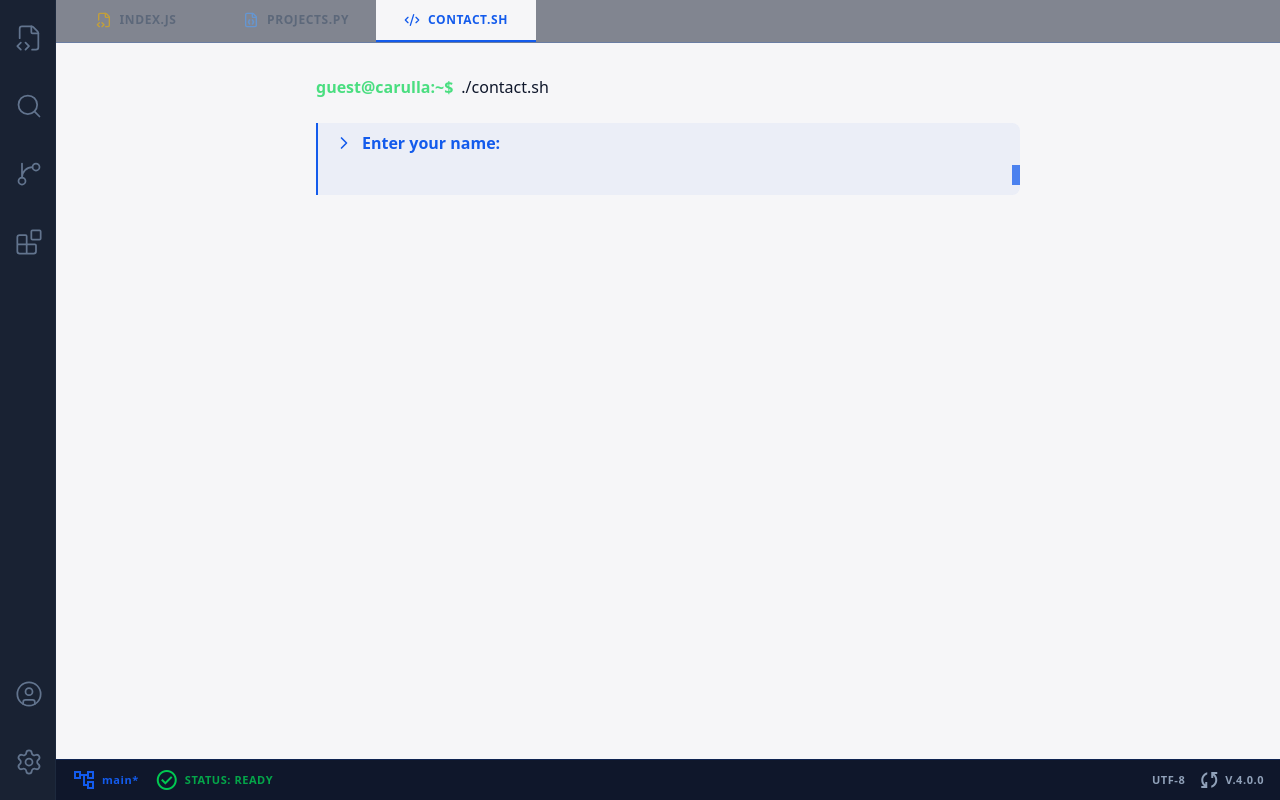
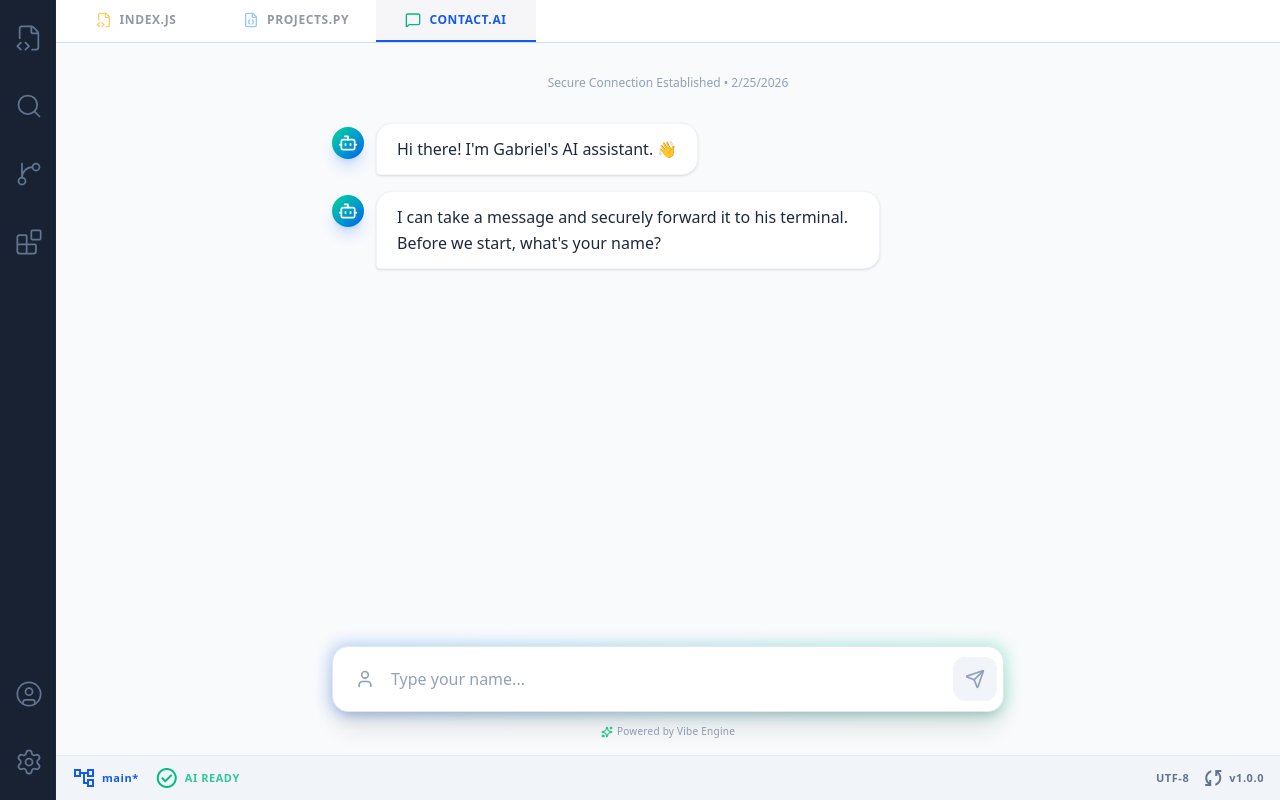
Before and after one commit to carulla/Portfolio, a Next.js app: page /Portfolio/contact in a window 1280 px wide. Built offline with nearby package versions, Linux system fonts and the light colour scheme.

Commit message:
feat(contact): redesign contact page into interactive AI chatbot UI

```diff
--- a/app/contact/page.tsx
+++ b/app/contact/page.tsx
@@ -1,163 +1,220 @@
 'use client';
 
-import { useState } from 'react';
-import { TerminalWindow } from '@/components/ui/terminal-window';
-import { Terminal, ChevronRight, Edit3 } from 'lucide-react';
+import { useState, useRef, useEffect } from 'react';
+import { Send, Bot, User, Sparkles } from 'lucide-react';
 import { EditorTab } from '@/components/ui/editor-tab';
-import { FileCode2, FileJson, Code2 } from 'lucide-react';
+import { FileCode2, FileJson, MessageSquare } from 'lucide-react';
+import { motion, AnimatePresence } from 'framer-motion';
+
+type Message = {
+    id: string;
+    sender: 'ai' | 'user';
+    text: string;
+};
 
 export default function ContactPage() {
+    // 0: Ask Name, 1: Ask Phone, 2: Ask Message, 3: Done
     const [step, setStep] = useState(0);
-    const [formData, setFormData] = useState({ name: '', email: '', message: '' });
+    const [messages, setMessages] = useState<Message[]>([
+        { id: 'initial-1', sender: 'ai', text: "Hi there! I'm Gabriel's AI assistant. 👋" },
+        { id: 'initial-2', sender: 'ai', text: "I can take a message and securely forward it to his terminal. Before we start, what's your name?" }
+    ]);
     const [inputVal, setInputVal] = useState('');
+    const [isTyping, setIsTyping] = useState(false);
+
+    // Form data accumulation
+    const [formData, setFormData] = useState({ name: '', phone: '', message: '' });
+
+    const messagesEndRef = useRef<HTMLDivElement>(null);
+    const inputRef = useRef<HTMLInputElement>(null);
+
+    const scrollToBottom = () => {
+        messagesEndRef.current?.scrollIntoView({ behavior: 'smooth' });
+    };
+
+    useEffect(() => {
+        scrollToBottom();
+    }, [messages, isTyping]);
+
+    const handleSend = () => {
+        if (!inputVal.trim() || isTyping || step >= 3) return;
+
+        const userText = inputVal.trim();
+        const newMessages = [...messages, { id: Date.now().toString(), sender: 'user' as const, text: userText }];
+        setMessages(newMessages);
+        setInputVal('');
+        setIsTyping(true);
+
+        // Process step transition with simulated AI delay
+        setTimeout(() => {
+            let aiResponse = '';
+
+            if (step === 0) {
+                setFormData(prev => ({ ...prev, name: userText }));
+                aiResponse = `Nice to meet you, ${userText}! Could I get your phone number or email so we can reach you back?`;
+                setStep(1);
+            } else if (step === 1) {
+                setFormData(prev => ({ ...prev, phone: userText }));
+                aiResponse = "Perfect. What message would you like me to pass along?";
+                setStep(2);
+            } else if (step === 2) {
+                setFormData(prev => ({ ...prev, message: userText }));
+                aiResponse = "Thanks! I've encrypted your message and dispatched it. Gabriel will get back to you soon. Have a great day! ✨";
+                setStep(3);
+
+                // In a real app, you would send the `formData` payload to your API here.
+                console.log('Sending payload:', { ...formData, message: userText });
+            }
+
+            setMessages([...newMessages, { id: (Date.now() + 1).toString(), sender: 'ai', text: aiResponse }]);
+            setIsTyping(false);
+
+            // Auto-focus input for next step if not done
+            if (step < 2) {
+                setTimeout(() => inputRef.current?.focus(), 100);
+            }
+        }, 800 + Math.random() * 600); // Random delay between 800ms to 1400ms for realism
+    };
 
     const handleKeyDown = (e: React.KeyboardEvent<HTMLInputElement>) => {
-        if (e.key === 'Enter' && inputVal.trim()) {
-            if (step === 0) setFormData({ ...formData, name: inputVal });
-            if (step === 1) setFormData({ ...formData, email: inputVal });
-            if (step === 2) setFormData({ ...formData, message: inputVal });
-
-            setInputVal('');
-            setStep(prev => Math.min(prev + 1, 3));
+        if (e.key === 'Enter') {
+            e.preventDefault();
+            handleSend();
         }
     };
 
     return (
-        <div className="flex flex-col h-full w-full bg-background-light dark:bg-background-dark overflow-hidden">
-            {/* Editor Tabs */}
-            <div className="flex border-b border-primary/20 bg-slate-900/50 dark:bg-slate-950/50 overflow-x-auto hide-scrollbar z-10 sticky top-0">
+        <div className="flex flex-col h-full w-full bg-slate-50 dark:bg-background-dark overflow-hidden">
+            {/* Editor Tabs - Keep the IDE immersion */}
+            <div className="flex border-b border-primary/20 bg-white dark:bg-slate-950/50 overflow-x-auto hide-scrollbar z-10 sticky top-0">
                 <EditorTab title="index.js" icon={FileCode2} iconColor="text-yellow-500" isActive={false} />
                 <EditorTab title="projects.py" icon={FileJson} iconColor="text-blue-400" isActive={false} />
-                <EditorTab title="contact.sh" icon={Code2} isActive={true} />
+                <EditorTab title="contact.ai" icon={MessageSquare} iconColor="text-emerald-500" isActive={true} />
             </div>
 
-            <div className="flex-1 p-4 md:p-8 font-mono text-sm sm:text-base overflow-y-auto custom-scrollbar flex flex-col max-w-3xl mx-auto w-full">
-                <div className="flex items-center gap-2 mb-6">
-                    <span className="text-terminal-green font-bold">guest@carulla:~$</span>
-                    <span className="text-slate-900 dark:text-white">./contact.sh</span>
+            {/* Chat Area */}
+            <div className="flex-1 overflow-y-auto w-full custom-scrollbar relative flex flex-col pt-4 pb-24 md:pb-32 px-4 md:px-8">
+                <div className="max-w-2xl w-full mx-auto flex flex-col gap-4">
+
+                    {/* Timestamp Header */}
+                    <div className="text-center text-xs text-slate-400 font-medium py-4">
+                        Secure Connection Established • {new Date().toLocaleDateString()}
                     </div>
 
-                <div className="space-y-6 flex-1">
-                    {/* Step 1: Name */}
-                    <div className={`flex flex-col gap-2 pl-4 py-2 border-l-2 ${step >= 0 ? 'border-primary' : 'border-transparent'} ${step === 0 ? 'bg-primary/5 rounded-r-lg' : ''}`}>
-                        <div className="flex items-center gap-2">
-                            <ChevronRight className={`w-5 h-5 ${step === 0 ? 'text-primary' : 'text-slate-400'}`} />
-                            <p className={`font-bold ${step === 0 ? 'text-primary' : 'text-slate-400'}`}>Enter your name:</p>
+                    <AnimatePresence initial={false}>
+                        {messages.map((msg) => (
+                            <motion.div
+                                key={msg.id}
+                                initial={{ opacity: 0, y: 10, scale: 0.95 }}
+                                animate={{ opacity: 1, y: 0, scale: 1 }}
+                                className={`flex gap-3 w-full ${msg.sender === 'user' ? 'justify-end' : 'justify-start'}`}
+                            >
+                                {/* AI Avatar */}
+                                {msg.sender === 'ai' && (
+                                    <div className="w-8 h-8 rounded-full bg-gradient-to-br from-emerald-400 to-primary flex items-center justify-center shrink-0 mt-1 shadow-lg shadow-primary/20">
+                                        <Bot className="w-5 h-5 text-white" />
                                     </div>
-                        <div className="flex items-center pl-7">
-                            {step > 0 ? (
-                                <p className="text-slate-900 dark:text-white">{formData.name}</p>
-                            ) : (
-                                <div className="flex items-center w-full">
+                                )}
+
+                                {/* Message Bubble */}
+                                <div className={`
+                                    max-w-[85%] md:max-w-[75%] rounded-2xl px-5 py-3 text-sm md:text-base leading-relaxed
+                                    ${msg.sender === 'user'
+                                        ? 'bg-primary text-white rounded-br-sm shadow-md shadow-primary/10'
+                                        : 'bg-white dark:bg-slate-800 text-slate-800 dark:text-slate-100 rounded-bl-sm shadow-sm border border-slate-100 dark:border-slate-700'
+                                    }
+                                `}>
+                                    {msg.text}
+                                </div>
+                            </motion.div>
+                        ))}
+                    </AnimatePresence>
+
+                    {/* Typing Indicator */}
+                    {isTyping && (
+                        <motion.div
+                            initial={{ opacity: 0, y: 10 }}
+                            animate={{ opacity: 1, y: 0 }}
+                            className="flex gap-3 w-full justify-start"
+                        >
+                            <div className="w-8 h-8 rounded-full bg-gradient-to-br from-emerald-400 to-primary flex items-center justify-center shrink-0 mt-1">
+                                <Bot className="w-5 h-5 text-white" />
+                            </div>
+                            <div className="bg-white dark:bg-slate-800 rounded-2xl rounded-bl-sm px-4 py-3 flex items-center gap-1.5 border border-slate-100 dark:border-slate-700">
+                                <motion.div className="w-2 h-2 rounded-full bg-slate-300 dark:bg-slate-500" animate={{ y: [0, -5, 0] }} transition={{ repeat: Infinity, duration: 0.6, delay: 0 }} />
+                                <motion.div className="w-2 h-2 rounded-full bg-slate-300 dark:bg-slate-500" animate={{ y: [0, -5, 0] }} transition={{ repeat: Infinity, duration: 0.6, delay: 0.2 }} />
+                                <motion.div className="w-2 h-2 rounded-full bg-slate-300 dark:bg-slate-500" animate={{ y: [0, -5, 0] }} transition={{ repeat: Infinity, duration: 0.6, delay: 0.4 }} />
+                            </div>
+                        </motion.div>
+                    )}
+                    <div ref={messagesEndRef} />
+                </div>
+            </div>
+
+            {/* Input Dock */}
+            <div className="absolute flex flex-col bottom-[80px] md:bottom-[45px] left-0 right-0 bg-gradient-to-t from-slate-50 dark:from-background-dark via-slate-50 dark:via-background-dark to-transparent pt-12 pb-4 px-4 md:px-8 border-t-transparent z-20">
+                <div className="max-w-2xl w-full mx-auto relative group">
+                    <div className={`absolute -inset-0.5 bg-gradient-to-r from-primary to-emerald-500 rounded-2xl blur opacity-30 group-hover:opacity-60 transition duration-1000 group-hover:duration-200 ${step >= 3 ? 'hidden' : 'block'}`}></div>
+
+                    <div className={`relative flex items-center bg-white dark:bg-slate-900 shadow-xl rounded-2xl p-1.5 border border-slate-200 dark:border-slate-800 transition-all ${step >= 3 ? 'opacity-50 pointer-events-none' : ''}`}>
+
+                        <div className="pl-4 pr-2 flex items-center justify-center shrink-0">
+                            {step === 0 ? <User className="w-5 h-5 text-slate-400" /> : <MessageSquare className="w-5 h-5 text-slate-400" />}
+                        </div>
+
                         <input
+                            ref={inputRef}
                             autoFocus
-                                        type="text"
+                            type={step === 1 ? 'text' : 'text'}
                             value={inputVal}
                             onChange={(e) => setInputVal(e.target.value)}
                             onKeyDown={handleKeyDown}
-                                        className="bg-transparent border-none outline-none text-slate-900 dark:text-white w-full p-0 flex-1 ring-0 focus:ring-0"
+                            disabled={isTyping || step >= 3}
+                            placeholder={
+                                step === 0 ? "Type your name..." :
+                                    step === 1 ? "Enter phone or email..." :
+                                        step === 2 ? "Leave a message..." :
+                                            "Session closed."
+                            }
+                            className="w-full bg-transparent border-none outline-none text-slate-900 dark:text-white px-2 py-3.5 focus:ring-0 placeholder:text-slate-400 text-sm md:text-base"
                         />
-                                    <span className="ml-1 w-2 h-5 bg-primary animate-pulse shrink-0"></span>
-                                </div>
-                            )}
+
+                        <button
+                            onClick={handleSend}
+                            disabled={!inputVal.trim() || isTyping || step >= 3}
+                            className={`p-3 rounded-xl flex items-center justify-center transition-all ${inputVal.trim() && !isTyping && step < 3
+                                ? 'bg-primary text-white shadow-md hover:bg-primary/90'
+                                : 'bg-slate-100 dark:bg-slate-800 text-slate-400'
+                                }`}
+                        >
+                            <Send className="w-5 h-5" />
+                        </button>
                     </div>
                 </div>
 
-                    {/* Step 2: Email */}
-                    {step >= 1 && (
-                        <div className={`flex flex-col gap-2 pl-4 py-2 border-l-2 ${step >= 1 ? 'border-primary' : 'border-transparent'} ${step === 1 ? 'bg-primary/5 rounded-r-lg' : ''}`}>
-                            <div className="flex items-center gap-2">
-                                <ChevronRight className={`w-5 h-5 ${step === 1 ? 'text-primary' : 'text-slate-400'}`} />
-                                <p className={`font-bold ${step === 1 ? 'text-primary' : 'text-slate-400'}`}>Enter your email:</p>
+                {/* AI Footer note */}
+                <div className="text-center mt-3 text-[10px] text-slate-400 flex items-center justify-center gap-1 font-medium tracking-wide">
+                    <Sparkles className="w-3 h-3 text-emerald-500" /> Powered by Vibe Engine
                 </div>
-                            <div className="flex items-center pl-7">
-                                {step > 1 ? (
-                                    <p className="text-slate-900 dark:text-white">{formData.email}</p>
-                                ) : (
-                                    <div className="flex items-center w-full">
-                                        <input
-                                            autoFocus
-                                            type="email"
-                                            value={inputVal}
-                                            onChange={(e) => setInputVal(e.target.value)}
-                                            onKeyDown={handleKeyDown}
-                                            className="bg-transparent border-none outline-none text-slate-900 dark:text-white w-full p-0 flex-1 ring-0 focus:ring-0"
-                                        />
-                                        <span className="ml-1 w-2 h-5 bg-primary animate-pulse shrink-0"></span>
-                                    </div>
-                                )}
-                            </div>
-                        </div>
-                    )}
-
-                    {/* Step 3: Message */}
-                    {step >= 2 && (
-                        <div className={`flex flex-col gap-2 pl-4 py-2 border-l-2 ${step >= 2 ? 'border-primary' : 'border-transparent'} ${step === 2 ? 'bg-primary/5 rounded-r-lg' : ''}`}>
-                            <div className="flex items-center gap-2">
-                                <Edit3 className={`w-4 h-4 ${step === 2 ? 'text-primary' : 'text-slate-400'}`} />
-                                <p className={`font-bold ${step === 2 ? 'text-primary' : 'text-slate-400'}`}>Type your message:</p>
-                            </div>
-                            <div className="flex items-center pl-7">
-                                {step > 2 ? (
-                                    <p className="text-slate-900 dark:text-white">{formData.message}</p>
-                                ) : (
-                                    <div className="flex items-center w-full">
-                                        <input
-                                            autoFocus
-                                            type="text"
-                                            value={inputVal}
-                                            onChange={(e) => setInputVal(e.target.value)}
-                                            onKeyDown={handleKeyDown}
-                                            className="bg-transparent border-none outline-none text-slate-900 dark:text-white w-full p-0 flex-1 ring-0 focus:ring-0"
-                                        />
-                                        <span className="ml-1 w-2 h-5 bg-primary animate-pulse shrink-0"></span>
-                                    </div>
-                                )}
-                            </div>
-                        </div>
-                    )}
-                </div>
-
-                {/* Submit Action */}
-                {step >= 3 && (
-                    <div className="mt-12 flex flex-col items-center justify-center gap-4 animate-in fade-in slide-in-from-bottom-4 duration-500 pb-12">
-                        <button
-                            onClick={() => {
-                                alert('Message sent successfully! (Mock API call)');
-                                setStep(0);
-                                setFormData({ name: '', email: '', message: '' });
-                            }}
-                            className="group relative w-full md:w-auto overflow-hidden rounded-xl bg-primary px-12 py-4 text-white transition-all hover:ring-4 hover:ring-primary/30 active:scale-95 shadow-[0_0_20px_rgba(19,91,236,0.4)]"
-                        >
-                            <div className="flex items-center justify-center gap-3">
-                                <span className="text-sm font-black tracking-[0.2em] uppercase">Execute Submit</span>
-                                <Terminal className="w-5 h-5 font-bold" />
-                            </div>
-                        </button>
-                        <p className="text-[10px] text-slate-500 uppercase tracking-widest text-center">
-                            Press enter or click to send payload
-                        </p>
-                    </div>
-                )}
             </div>
 
             {/* Terminal Footer Status Bar */}
-            <footer className="mt-auto border-t border-primary/20 bg-slate-900 dark:bg-slate-950 p-2 px-4 flex items-center justify-between text-[11px] font-bold tracking-wider text-slate-400">
+            <footer className="absolute bottom-0 left-0 right-0 h-[45px] border-t border-slate-200 dark:border-primary/20 bg-slate-100 dark:bg-slate-950 p-2 px-4 flex items-center justify-between text-[11px] font-bold tracking-wider text-slate-500 z-30">
                 <div className="flex items-center gap-4">
                     <div className="flex items-center gap-1.5 text-primary">
                         <span className="material-symbols-outlined text-xs">account_tree</span>
                         <span>main*</span>
                     </div>
                     <div className="flex items-center gap-1.5">
-                        <span className="material-symbols-outlined text-xs text-green-500">check_circle</span>
-                        <span className="text-green-500/80">STATUS: READY</span>
+                        <span className="material-symbols-outlined text-xs text-emerald-500">check_circle</span>
+                        <span className="text-emerald-500/80">AI READY</span>
                     </div>
                 </div>
                 <div className="flex items-center gap-3 hidden md:flex">
                     <span>UTF-8</span>
                     <div className="flex items-center gap-1">
                         <span className="material-symbols-outlined text-xs">sync</span>
-                        <span>V.4.0.0</span>
+                        <span>v1.0.0</span>
                     </div>
                 </div>
             </footer>
--- a/app/projects/layout.tsx
+++ b/app/projects/layout.tsx
@@ -22,7 +22,7 @@
     return (
         <div className="flex h-full w-full flex-col md:flex-row bg-background-light dark:bg-background-dark overflow-hidden">
             {/* File Explorer Sidebar */}
-            <aside className="w-full md:w-64 flex flex-col border-b md:border-b-0 md:border-r border-slate-200 dark:border-slate-800 bg-slate-50 dark:bg-[#192233] flex-shrink-0 h-1/3 md:h-full overflow-y-auto">
+            <aside className={`w-full md:w-64 flex flex-col border-b md:border-b-0 md:border-r border-slate-200 dark:border-slate-800 bg-slate-50 dark:bg-[#192233] flex-shrink-0 h-full overflow-y-auto ${pathname === '/projects' ? 'flex' : 'hidden md:flex'}`}>
                 <div className="px-4 py-3 sticky top-0 bg-slate-50 dark:bg-[#192233] z-10 border-b border-slate-200 dark:border-slate-800 flex items-center justify-between">
                     <h2 className="text-xs font-bold uppercase tracking-widest text-slate-500 dark:text-slate-400">Explorer</h2>
                 </div>
@@ -105,7 +105,7 @@
             </aside>
 
             {/* Main Content Area */}
-            <main className="flex-1 overflow-hidden relative flex flex-col h-2/3 md:h-full bg-white dark:bg-background-dark">
+            <main className={`flex-1 overflow-hidden relative flex flex-col h-full bg-white dark:bg-background-dark ${pathname === '/projects' ? 'hidden md:flex' : 'flex'}`}>
                 {children}
             </main>
         </div>
```
Also changed, not shown: app/projects/[slug]/page.tsx (+11 -3 lines). Lines whose indentation alone changed are shown as unchanged.
